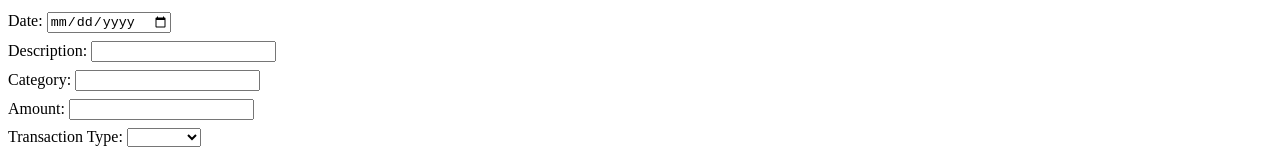
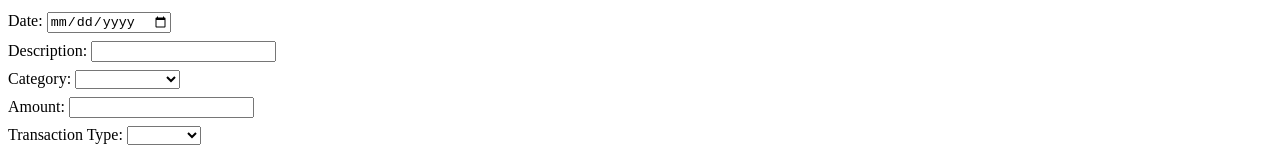
Before and after one commit to g-mallinson/PersonalBudgetTracker, a SvelteKit app in the folder budget-tracker/: page / in a window 1280 px wide. Shown: the part 171-322 px from the top of the page. Built offline with nearby package versions, Linux system fonts and the light colour scheme; no server answers.

Commit message:
fix: issue where page would not reload with current transactions displayed

```diff
--- a/budget-tracker/src/routes/+page.svelte
+++ b/budget-tracker/src/routes/+page.svelte
@@ -7,7 +7,7 @@
     /* Fetch transactions from the API on component mount and store them
      * in the transactions variable */
     onMount(async () => {
-        const response = await axios.get('http://localhost:3000/api/transactions');
+        const response = await axios.get('http://localhost:8000/transactions');
         transactions = response.data;
     });
 
@@ -78,7 +78,13 @@
     </label>
     <label>
         Category:
-        <input type="text" bind:value={category} required>
+        <select bind:value={category} required>
+            <option value="salary">Salary</option>
+            <option value="entertainment">Entertainment</option>
+            <option value="food">Food</option>
+            <option value="transport">Transport</option>
+            <option value="utilities">Utilities</option>
+            <option value="other">Other</option>
     </label>
     <label>
         Amount:
```
